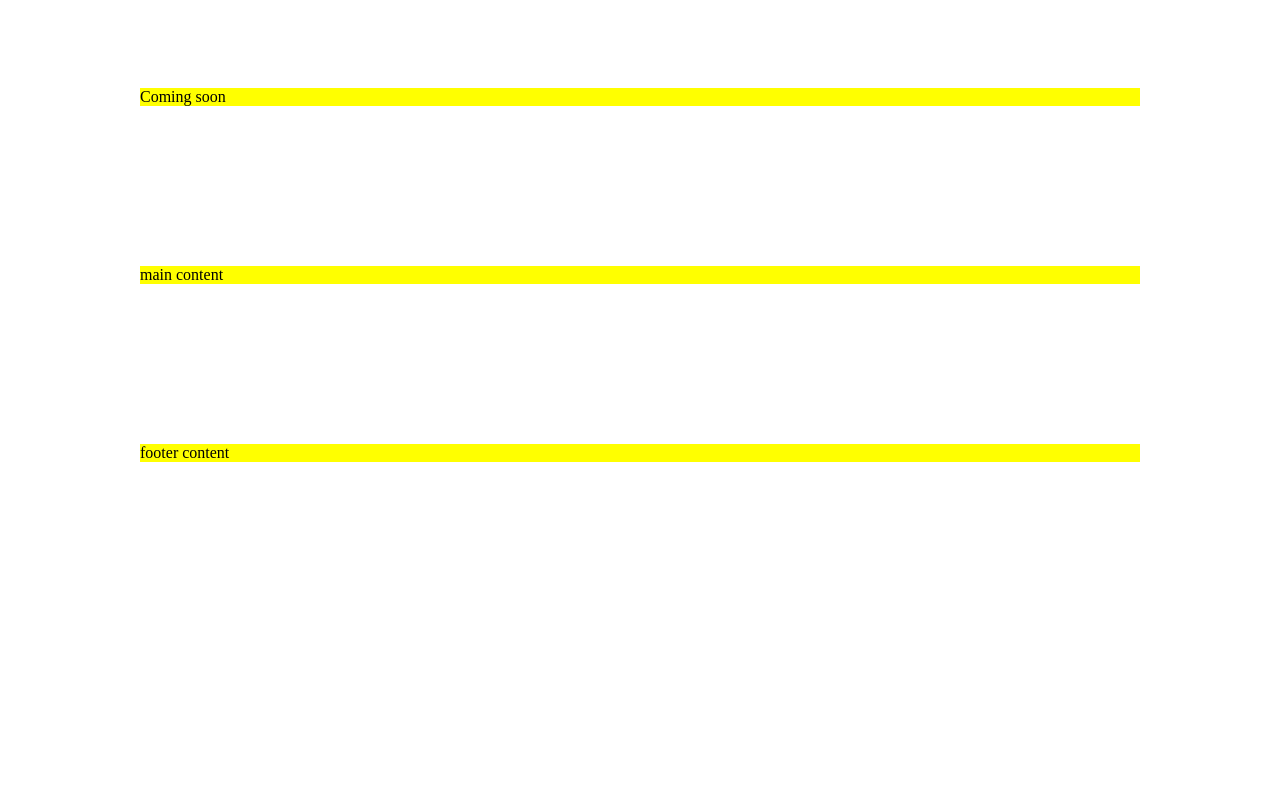
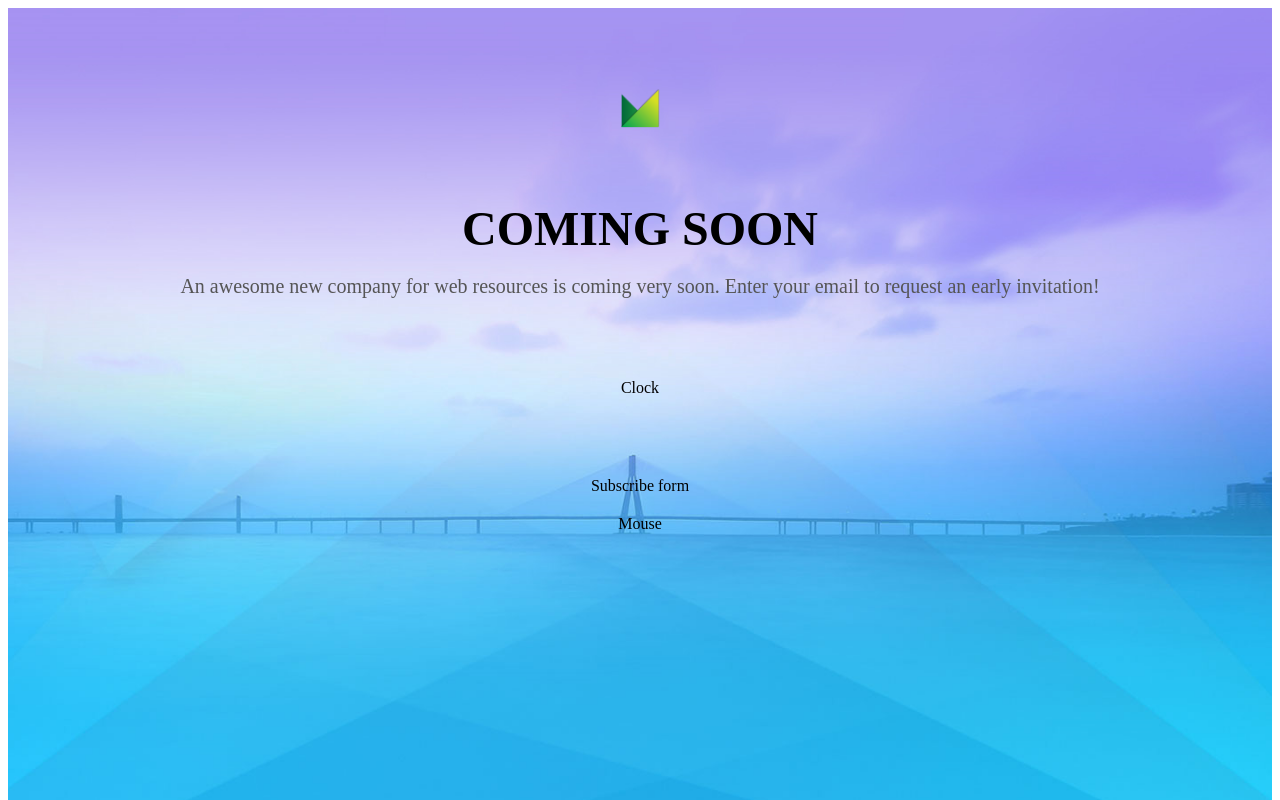
Before and after one commit to MonikaGu/5-coming_soon, a plain HTML site: page index.html in a window 1280 px wide. Shown: the top 800 px of the page. Drawn offline with Linux system fonts and the light colour scheme.

Commit message:
hero html/css content

```diff
--- /dev/null
+++ b/css/hero.css
@@ -0,0 +1,51 @@
+.hero {
+    padding-bottom: 30px ;
+    background-color: #03A9F5;
+    background-image: url(../img/fonas.png);
+    background-repeat: no-repeat;
+    background-size: cover;
+    background-position: center bottom;
+    background-attachment: fixed;
+    text-align: center;
+    height: 100vh;
+}
+    .hero > .row {
+        width: 600px;
+        margin: 0 calc( (100% - 600px) / 2);
+    }
+    .hero img {
+        width: 40px;
+        margin-bottom: 40px;
+    }
+    .hero h1 {
+       width: 100%;
+       margin-bottom: 20px;
+       text-transform: uppercase;
+       font-size: 48px;
+       line-height: 50px;
+    }
+    .hero p {
+        width: 100%;
+        font-size: 20px;
+        line-height: 25px;
+        color: #555;
+    }
+    .hero .clock {
+        width: 100%;
+        margin: 80px 0;
+    }
+    .hero .form {
+        width: 90%;
+        margin: 0 5% 20px;
+    }
+    .hero .mouse {
+
+    }
+
+@media (max-width: 560px) {
+        .hero > .row {
+            width: 100%;
+            margin: 0;
+            padding: 0 20px;
+        }
+}
--- a/css/main.css
+++ b/css/layout.css
@@ -7,23 +7,19 @@
     .container > .row {
         width: 1000px;
         margin: 0 calc( (100% - 1000px) /2);
-        background-color: yellow;
     }
 @media (max-width: 1100px) {
     .container > .row {
         width: 700px;
         margin: 0 calc( (100% - 700px) /2);
-        background-color: pink;
 }
 @media (max-width: 800px) {
     .container > .row {
         width: 500px;
         margin: 0 calc(50% - 250px);
-        background-color: blue;
 }
 @media (max-width: 600px) {
     .container > .row {
         width: calc(100% - 40px);
         margin: 0 20px;
-        background-color: greenyellow;
 }
--- a/index.html
+++ b/index.html
@@ -5,12 +5,24 @@
     <meta name="viewport" content="width=device-width, initial-scale=1.0">
     <title>Coming soon</title>
     <link rel="stylesheet" href="./css/reset.css/">
-    <link rel="stylesheet" href="./css/main.css">
+    <link rel="stylesheet" href="./css/hero.css">
+    <link rel="stylesheet" href="./css/layout.css">
 </head>
 <body>
     <div class="container hero">
         <div class="row">
-           Coming soon
+            <img src="./img/logo.png" alt="logo">
+            <h1>Coming soon</h1>
+            <p>An awesome new company for web resources is coming very soon. Enter your email to request an early invitation!</p>
+            <div class="clock">
+                Clock
+            </div>
+            <div class="form">
+                Subscribe form
+            </div>
+            <div class="mouse">
+                Mouse
+            </div>
         </div>
     </div>
     <main class="container">
```
Lines whose indentation alone changed are shown as unchanged.
